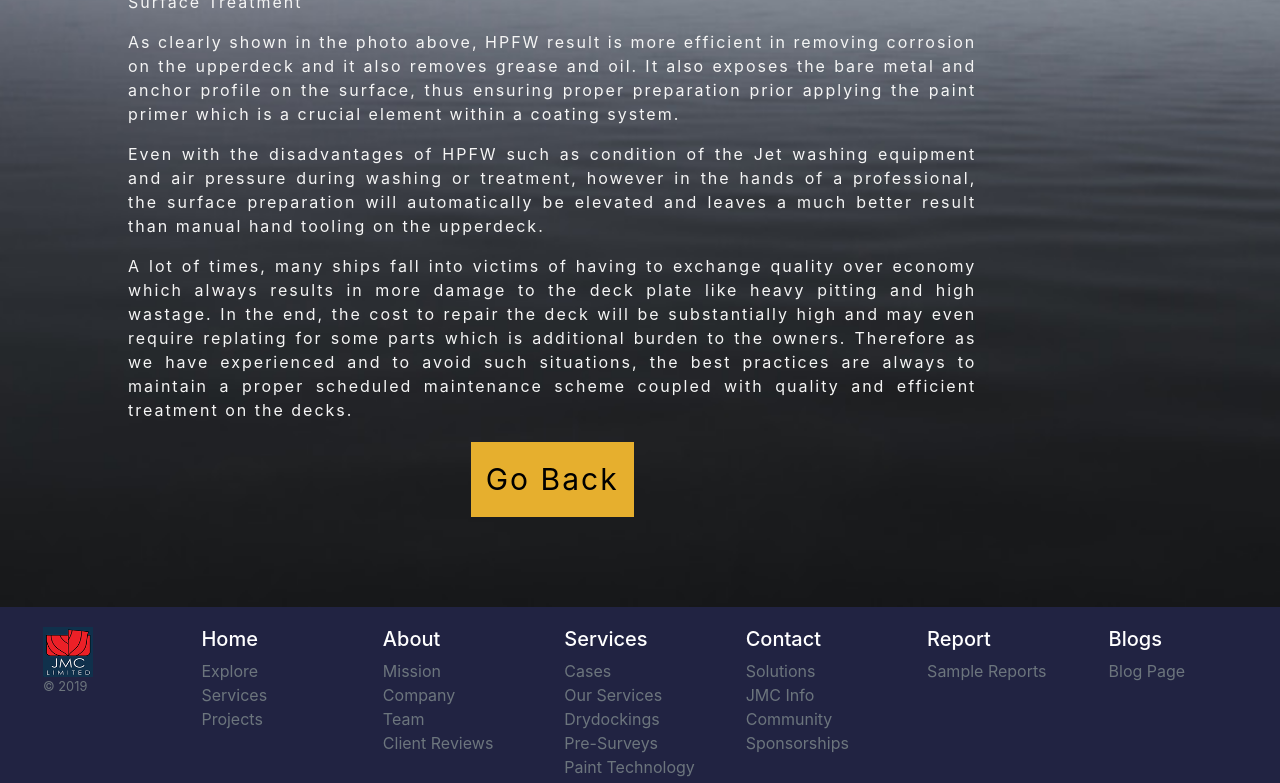
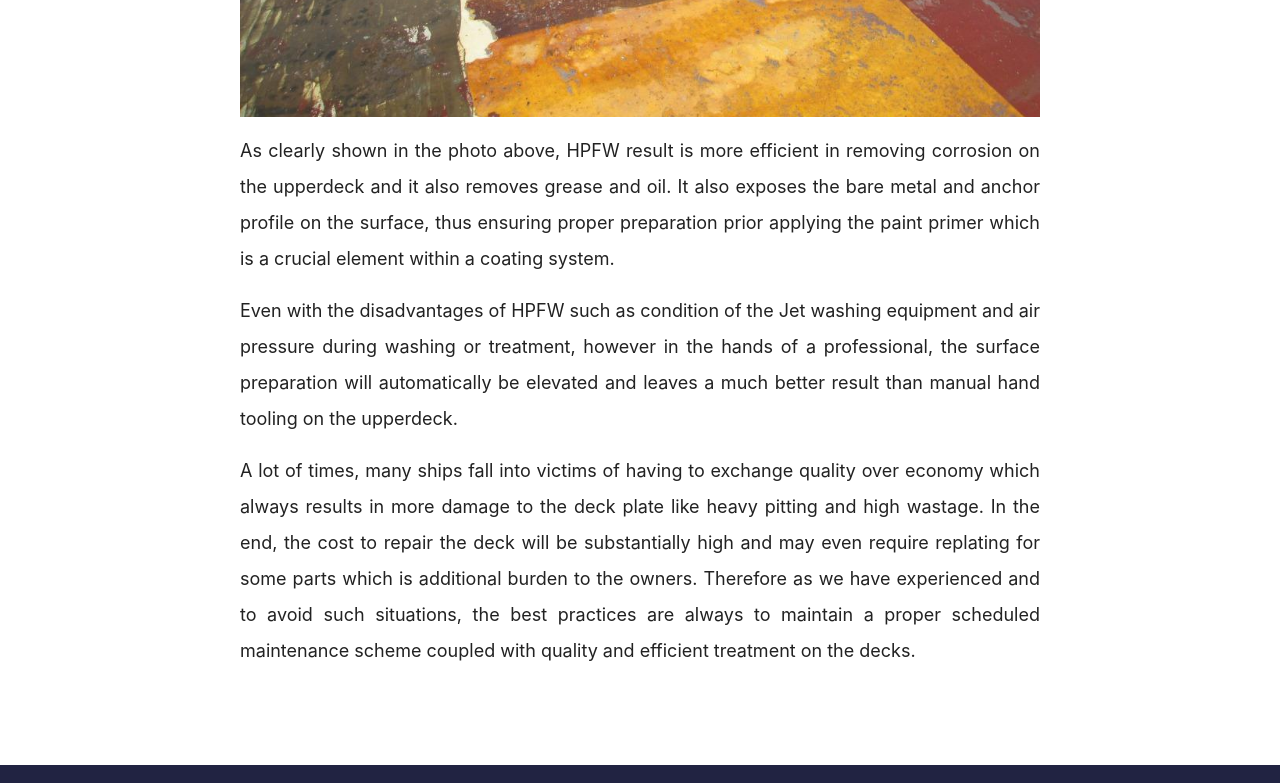
Before and after one commit to brenborbs/JMC_Web_REACT_only, a React (Create React App) app: page /blog/1 in a window 1280 px wide. Shown: the part 780-1563 px from the top of the page. Built offline with nearby package versions, Linux system fonts and the light colour scheme.

Commit message:
Improved Blog Page

```diff
--- a/src/Resources/css/main.css
+++ b/src/Resources/css/main.css
@@ -1052,31 +1052,43 @@ footer {
   margin: 10px auto;
   border: 3px solid #e6af2e;
 }
-
-/* Paint Lessons */
-.paint-title {
+/*  */
+.exp-section_style {
+  padding: 12vh 10vw 10vh;
+}
+.title {
   margin: 40px 0;
 }
-
+.title-text {
+  text-align: center;
+  font-size: 40px;
+  text-transform: uppercase;
+}
+.title-underline {
+  width: 200px;
+  border: 3px solid #e6af2e;
+  margin: 0 auto;
+}
+/* Paint Lessons */
 .paint-title-text {
   text-align: center;
-  font-size: 40px;
-  color: white;
-  /* font-style: italic; */
-  text-transform: uppercase;
+}
+@media screen and (max-width:1050px) {
+  .title-case {
+    margin: 40px 0px 0px 30px;
+  }
 }
 
-#projects-p {
-  background: linear-gradient(to right, #000046, #1cb5e0);
-  padding: 20px 0 80px 0;
+@media screen and (min-width:992px) {
+  .title-case {
+    margin: 40px 40px 0px 60px;
+    line-height: 2.0;
+  }
 }
-
 .paint-project-container {
   max-width: 90vw;
   margin: 0 auto;
-
 }
-
 .paint-project-item {
   background-color: white ;
   color: #191716;
@@ -1140,8 +1152,6 @@ footer {
   }
 }
 
-
-
 .blog-banner-con {
   min-height: 100vh;
   background: linear-gradient(rgba(0, 0, 0, 0.3), rgba(0, 0, 0, 0.3)), url(../img/john-maravelakis-267-unsplash.jpg);
@@ -1179,17 +1189,33 @@ footer {
   padding-bottom: 15em;
 }
 
-.con-exp-section_style {
+.container-blog {
   padding-top: 8vh;
-  padding-bottom: 10vh;
-  padding-right: 10vw;
-  padding-left: 10vw;
-  background: url(../img/gilberto-parada-423754-unsplash.jpg);
-  background-size: cover;
-  background-repeat: no-repeat;
+  margin: 0 auto;
+  max-width: 800px;
+  width: 90%;
+  background-color: #fff;
+}
+.col.full {
+  padding-top: 3em;
+  padding-bottom: 5em;
+}
+@media (min-width: 769px) {
+  .col.full {
+    width: 100%
+  }
+}
+@media (min-width: 769px) {
+  float: left;
+  padding-left: 10px;
+  padding-right: 10px;
+  margin: 0;
 }
 
-.p-lead {
-  color: whitesmoke;
+.entry-content p {
   text-align: justify;
+  color: #222;
+  font-size: 18px;
+  font-weight: 400;
+  line-height: 2.0;
 }
--- a/src/components/Content/paintContent.js
+++ b/src/components/Content/paintContent.js
@@ -21,13 +21,13 @@ const mapState = (state, ownProps) => {
  const PaintContent = ({ paint }) => {
    return (
      <div
-     className="con-exp-section_style"
+     className="container-blog"
      >
-      <div className="row featurette">
-
+      <div className="row">
+        <div className="col full" >
           <PaintContentDetail
           paint={paint} />
-
+        </div>
       </div>
      </div>
    );
--- a/src/components/Content/paintContentDetail.js
+++ b/src/components/Content/paintContentDetail.js
@@ -1,27 +1,21 @@
 import React from 'react';
-import { Link } from 'react-router-dom';
 
 const PaintContentDetails = ({paint}) => {
   return (
 
 
     <div
-    className="col-md-10"
-    style={{ paddingTop: '3em', letterSpacing: '2px'}} >
+    className="entry-content" >
+    <h2 className="featurette-heading"
+    style={{ paddingTop:'1.5em'}} >{paint.title}</h2>
+    <p><strong>Category:</strong> {paint.category}</p>
     <img
     className="featurette-image img-fluid mx-auto"
-    src={`${paint.photo}`} alt="paint" style={{ width: '80%' }} />
+    src={`${paint.photo}`} alt="paint" style={{ width: '100%' }} />
     <p style={{ fontSize: '9px' }} >{paint.web}</p>
-    <h2 className="featurette-heading"
-    style={{ paddingTop:'1.5em'}} >{paint.title}</h2>
-      <p className="p-lead" > {paint.category}</p>
-      <p className="p-lead" > {paint.usage}</p>
-      <p className="p-lead" > {paint.prep}</p>
-      <p className="p-lead" > {paint.application}</p>
-      <div className="section-btn">
-      <Link to="/blog" >Go Back</Link>
-
-    </div>
+      <p> {paint.usage}</p>
+      <p> {paint.prep}</p>
+      <p> {paint.application}</p>
     </div>
 
 
--- a/src/components/Header_footer/Footer/index.js
+++ b/src/components/Header_footer/Footer/index.js
@@ -18,17 +18,12 @@ const Footer = () => {
           <h5>Home</h5>
           <ul className="list-unstyled text-small">
             <li><Link className="text-muted" to="/">Explore</Link></li>
-            <li><Link className="text-muted" to="/">Services</Link></li>
-            <li><Link className="text-muted" to="/">Projects</Link></li>
           </ul>
         </div>
         <div className="col-6 col-md">
           <h5>About</h5>
           <ul className="list-unstyled text-small">
-          <li><Link className="text-muted" to="/about_us">Mission</Link></li>
           <li><Link className="text-muted" to="/about_us">Company</Link></li>
-          <li><Link className="text-muted" to="/about_us">Team</Link></li>
-          <li><Link className="text-muted" to="/about_us">Client Reviews</Link></li>
           </ul>
         </div>
         <div className="col-6 col-md">
@@ -49,8 +44,6 @@ const Footer = () => {
           <h5>Contact</h5>
           <ul className="list-unstyled text-small">
           <li><Link className="text-muted" to="/contact">Solutions</Link></li>
-          <li><Link className="text-muted" to="/contact">JMC Info</Link></li>
-          <li><Link className="text-muted" to="/contact">Community Sponsorships</Link></li>
           </ul>
         </div>
         <div className="col-6 col-md">
--- a/src/components/Home/projects.js
+++ b/src/components/Home/projects.js
@@ -20,8 +20,8 @@ const Projects = () => {
         <article className="projects-item">
           <img src={ImageOne} alt="One" />
           <div className="img-text">
-            <h1>AIDAstella</h1>
-            <h6>DD at Dubai</h6>
+            <h1>AIDAaura</h1>
+            <h6>Tank Repair</h6>
           </div>
           <div className="img-footer">
             <div className="footer-icon">
@@ -35,8 +35,8 @@ const Projects = () => {
         <article className="projects-item">
           <img src={ImageTwo} alt="Two"/>
           <div className="img-text">
-            <h1>AIDAluna</h1>
-            <h6>Tank Survey</h6>
+            <h1>AIDAstella</h1>
+            <h6>Dry Dock in Dubai</h6>
           </div>
           <div className="img-footer">
             <div className="footer-icon">
@@ -49,11 +49,10 @@ const Projects = () => {
 
         <article className="projects-item">
           <img src={ImageThree} alt="Three"
-          // width='20em' height='40em'
           />
           <div className="img-text">
-            <h1>AIDAbella</h1>
-            <h6>Tank Survey</h6>
+            <h1>AIDAella</h1>
+            <h6>Dry Dock in Marseille</h6>
           </div>
           <div className="img-footer">
             <div className="footer-icon">
--- a/src/components/Paints/paintList.js
+++ b/src/components/Paints/paintList.js
@@ -17,7 +17,7 @@ import { Link } from 'react-router-dom';
                 <h4>{paint.title}</h4>
                 <p>{paint.summary}</p>
                 <Link
-              className="btn btn-outline-secondary"
+              className="btn btn-outline-danger"
               to={`/blog/${paint.id}`} >Read More...
               </Link>
               </div>
--- a/src/components/Paints/paintMain.js
+++ b/src/components/Paints/paintMain.js
@@ -13,16 +13,16 @@ const mapState = (state) => ({
 
     return (
     <section className="paint-projects" id="projects-p" >
+        <div className="title-case" >
+        <h1>Case Studies</h1>
+          <p>
+          The stories below contains some of our experiences while undertaking various projects worldwide. The cases includes photos to help explain some of the common challenges that will be encountered during various corrosion control projects.
+          </p>
+        </div>
 
-      <div className="title" >
-        <div className="paint-title-text" >
-          <h1 style={{ color: 'white'}} >Case Studies</h1>
-          <div className="title-underline"></div>
-        </div>
           <div className="paint-project-container" >
           <PaintDetail paints={paints} />
           </div>
-      </div>
     </section>
     )
   }
```
